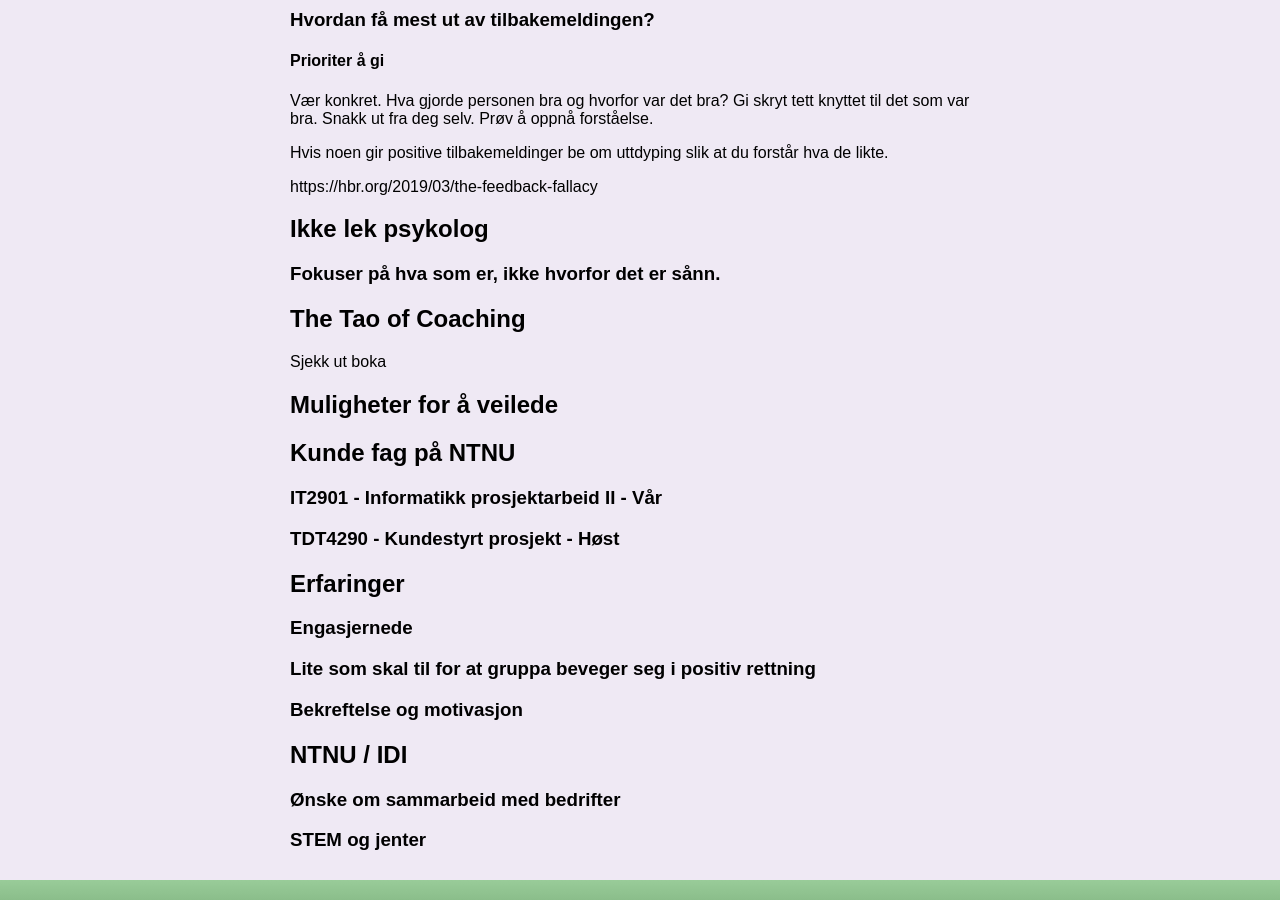
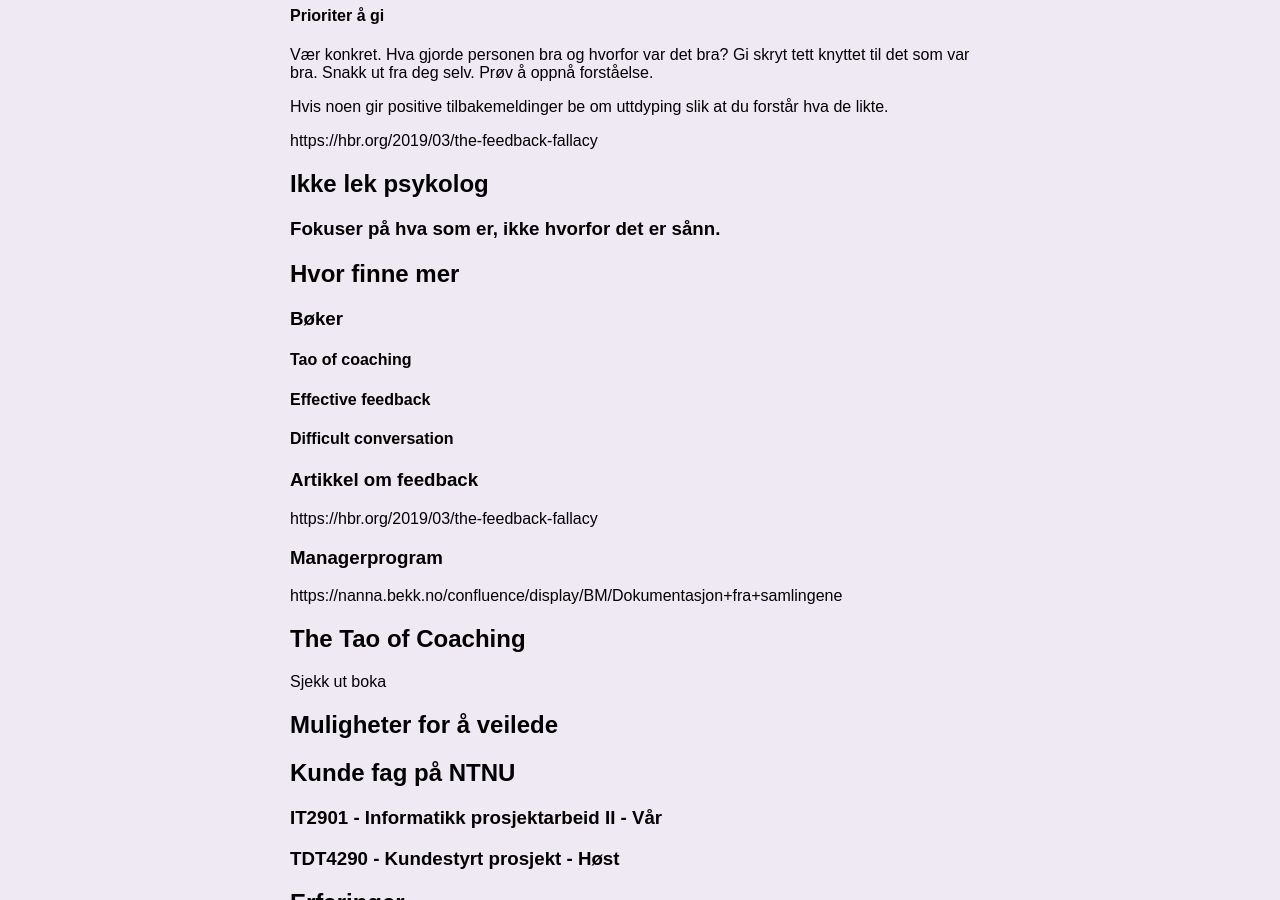
Before and after one commit to dagfs/dagfs.github.io, a Jekyll site: the page built from artikler/hvordan-bli-veiledet.md, in a window 1280 px wide and 900 px high, scrolled down 4929 px. Built offline with Jekyll 4.4.1, drawn with Linux system fonts in a browser that asks for light colours; our own code applies the rules of GitHub Pages for plain Markdown files; some of the changed text lies outside the part shown.

Commit message:
Update hvordan-bli-veiledet.md

```diff
--- a/artikler/hvordan-bli-veiledet.md
+++ b/artikler/hvordan-bli-veiledet.md
@@ -299,6 +298,25 @@
 
 ### Fokuser på **hva** som er, ikke **hvorfor** det er sånn.
 
+## Hvor finne mer
+
+### Bøker
+
+#### Tao of coaching
+
+#### Effective feedback
+
+#### Difficult conversation
+
+### Artikkel om feedback
+
+https://hbr.org/2019/03/the-feedback-fallacy
+
+### Managerprogram
+https://nanna.bekk.no/confluence/display/BM/Dokumentasjon+fra+samlingene
+
+
+
 ## The Tao of Coaching
 
 Sjekk ut boka
```
Also changed, not shown: other parts of artikler/hvordan-bli-veiledet.md (+3 -4 lines).
